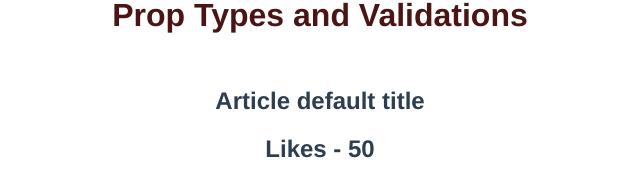
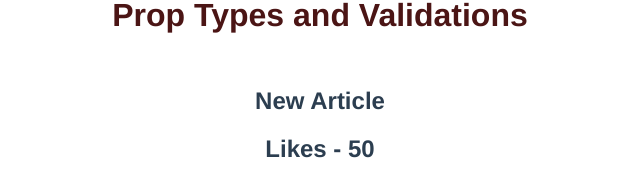
Before and after one commit to PeterOsoo/vue-js, a Vue app in the folder vue-components/: page / in a window 1280 px wide. Shown: the part 411-588 px from the top of the page, without its empty margins (320-960 px from the left). Built offline with nearby package versions, Linux system fonts and the light colour scheme.

Commit message:
change article title

```diff
--- a/vue-components/src/App.vue
+++ b/vue-components/src/App.vue
@@ -5,7 +5,7 @@
   <Greet name="jaground" heroName="Wonder Man" />
   <Greet :name="name" :heroName="channel" />
 
-  <Article id="title" :likes="50" :isPublished="true" />
+  <Article title="New Article" id="title" :likes="50" :isPublished="true" />
 
   <!-- Provide/ Inject -->
   <h1>Provide/ Inject</h1>
```
